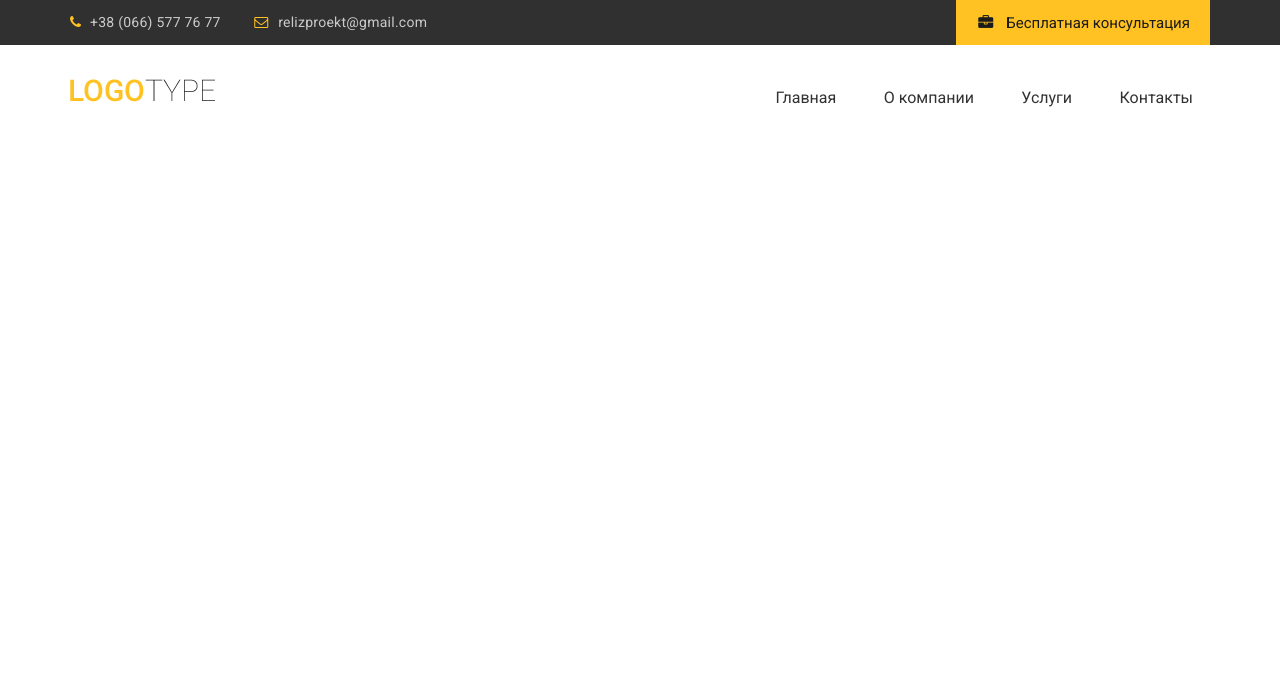
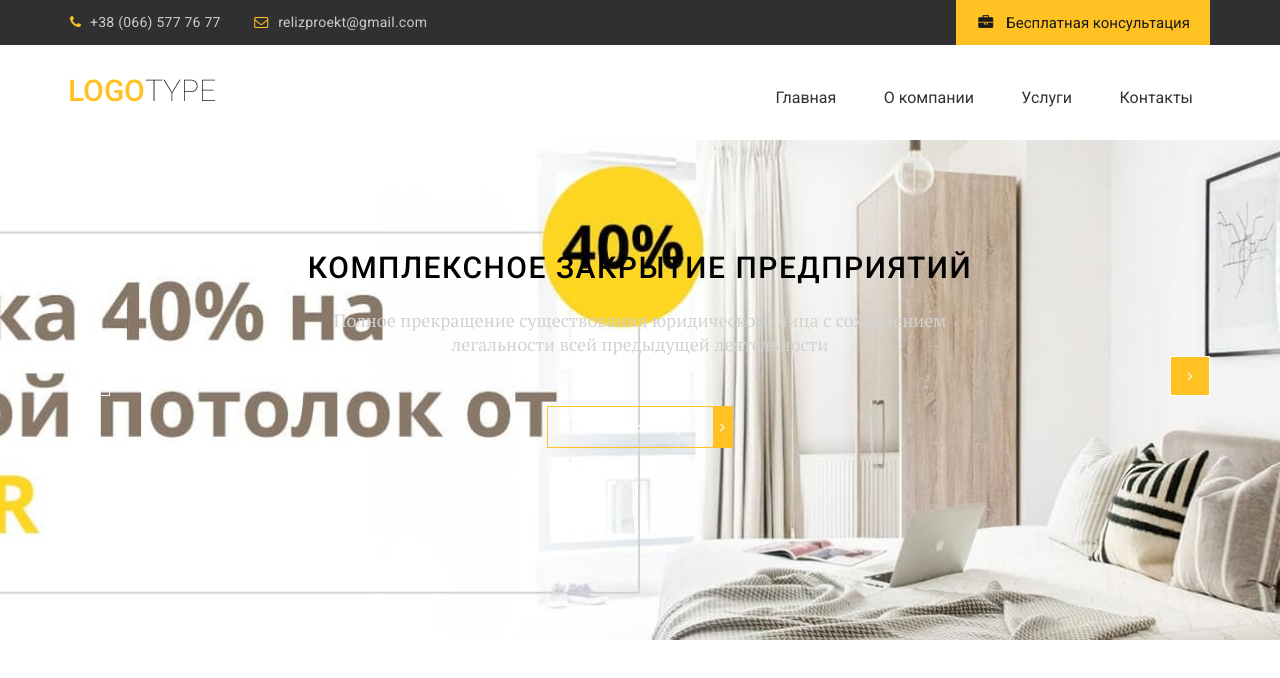
Before and after one commit to alpopkov/Site-layout, a plain HTML site: page index.html in a window 1280 px wide. Drawn offline with nearby package versions, Linux system fonts and the light colour scheme; files whose address does not match are found by name.

Commit message:
add all files header. files js (slider and title)

```diff
--- a/css/main.css
+++ b/css/main.css
@@ -127,3 +127,108 @@ header {
 .menu li + li { /*узнать*/
 	padding-left: 10px;
 }
+
+#modal {
+	display: none;
+}
+
+.slider {
+	background-image: url(../img/slider-fon.jpg);
+    background-repeat: no-repeat;
+    background-size: cover;
+    background-position: center;
+    min-height: 500px;
+}
+
+.slider__item-content {
+	text-align: center;
+	padding-top: 110px;
+	max-width: 665px;
+    margin: 0 auto;
+}
+
+.slider__title {
+	text-transform: uppercase;
+	font-size: 30px;
+	line-height: 36px;
+	color: black;
+	font-weight: 500;
+	letter-spacing: 1.5px;
+	margin-bottom: 22px;
+	font-family: 'Roboto', sans-serif;
+}
+
+.slider__text {
+	font-size: 18px;
+	line-height: 24px;
+	color: #d3d2d2;
+	margin-bottom: 50px;
+}
+
+.default-btn {
+    font-size: 14px;
+    line-height: 24px;
+    color: white;
+    font-weight: 500;
+    font-family: 'Roboto', sans-serif;
+    padding: 8px 30px 8px 24px;
+    border: 1px solid #ffc222;
+    border-right-width: 20px;
+    position: relative;
+    outline: none;
+}
+
+.default-btn:after {
+	content: "\f105";
+	font-family: 'icomoon';
+	position: absolute;
+	top: 50%;
+	transform: translateY(-50%);
+	right: -12px;
+}
+
+.slider__inner {
+	position: relative;
+}
+
+.slick-btn {
+	position: absolute;
+	top: 70%;
+	z-index: 3;
+	width: 40px;
+	height: 40px;
+	border: 1px solid #fff;
+	color: #fff;
+	cursor: pointer;
+	outline: none;
+	background-color: #ffc222;
+}
+
+.slick-btn.slick-disabled {
+	cursor: default;
+    background-color: transparent;
+}
+
+.slick-btn:before {
+    position: absolute;
+    top: 50%;
+    left: 50%;
+    transform: translate(-50%, -50%);
+    font-family: 'icomoon';
+}
+
+.slick-next:before {
+	content: "\f105";
+}
+
+.slick-prev:before {
+	content: "\f104";
+}
+
+.slick-next {
+    right: 0;
+}
+
+.slick-prev {
+	left: 0;
+}
--- /dev/null
+++ b/css/slick.css
@@ -0,0 +1,119 @@
+/* Slider */
+.slick-slider
+{
+    position: relative;
+
+    display: block;
+    box-sizing: border-box;
+
+    -webkit-user-select: none;
+       -moz-user-select: none;
+        -ms-user-select: none;
+            user-select: none;
+
+    -webkit-touch-callout: none;
+    -khtml-user-select: none;
+    -ms-touch-action: pan-y;
+        touch-action: pan-y;
+    -webkit-tap-highlight-color: transparent;
+}
+
+.slick-list
+{
+    position: relative;
+
+    display: block;
+    overflow: hidden;
+
+    margin: 0;
+    padding: 0;
+}
+.slick-list:focus
+{
+    outline: none;
+}
+.slick-list.dragging
+{
+    cursor: pointer;
+    cursor: hand;
+}
+
+.slick-slider .slick-track,
+.slick-slider .slick-list
+{
+    -webkit-transform: translate3d(0, 0, 0);
+       -moz-transform: translate3d(0, 0, 0);
+        -ms-transform: translate3d(0, 0, 0);
+         -o-transform: translate3d(0, 0, 0);
+            transform: translate3d(0, 0, 0);
+}
+
+.slick-track
+{
+    position: relative;
+    top: 0;
+    left: 0;
+
+    display: block;
+    margin-left: auto;
+    margin-right: auto;
+}
+.slick-track:before,
+.slick-track:after
+{
+    display: table;
+
+    content: '';
+}
+.slick-track:after
+{
+    clear: both;
+}
+.slick-loading .slick-track
+{
+    visibility: hidden;
+}
+
+.slick-slide
+{
+    display: none;
+    float: left;
+
+    height: 100%;
+    min-height: 1px;
+}
+[dir='rtl'] .slick-slide
+{
+    float: right;
+}
+.slick-slide img
+{
+    display: block;
+}
+.slick-slide.slick-loading img
+{
+    display: none;
+}
+.slick-slide.dragging img
+{
+    pointer-events: none;
+}
+.slick-initialized .slick-slide
+{
+    display: block;
+}
+.slick-loading .slick-slide
+{
+    visibility: hidden;
+}
+.slick-vertical .slick-slide
+{
+    display: block;
+
+    height: auto;
+
+    border: 1px solid transparent;
+}
+.slick-arrow.slick-hidden {
+    display: none;
+}
--- a/index.html
+++ b/index.html
@@ -7,6 +7,8 @@
     <link href="https://fonts.googleapis.com/css?family=PT+Serif|Roboto:400,500,700&display=swap&subset=cyrillic" rel="stylesheet">
     <link rel="stylesheet" href="css/normalize.css">
     <link rel="stylesheet" href="css/fonts.css">
+    <link rel="stylesheet" href="css/jquery.fancybox.min.css">
+    <link rel="stylesheet" href="css/slick.css">
     <link rel="stylesheet" href="css/main.css">
 </head>
 
@@ -17,7 +19,7 @@
             	<div class="header__contacts">
                 <a class="header__phone" href="tel:380665777677">+38 (066) 577 76 77</a>
                 <a class="header__email" href="#">relizproekt@gmail.com</a>
-                <a class="header__btn" href="#">Бесплатная консультация</a>
+                <a data-fancybox data-src="#modal" href="javascript:;" class="header__btn" href="#">Бесплатная консультация</a>
             </div>
             </div>
         </div>
@@ -41,6 +43,62 @@
             </div>
         </div>
     </header>
+    <section class="slider">
+      <div class="container">
+        <div class="slider__inner">
+    	  <div class="slider__item">
+    	    <div class="slider__item-content">
+    		  <div class="slider__title">
+    		    КОМПЛЕКСНОЕ ЗАКРЫТИЕ ПРЕДПРИЯТИЙ
+    		  </div>
+    		  <div class="slider__text">
+    			Полное прекращение существования юридического лица с сохранением легальности всей предыдущей деятельности
+    		  </div>
+    		  <a data-fancybox data-src="#modal" href="javascript:;" class="slider__btn default-btn">
+    		    Оставить заявку
+    	      </a>
+    		</div>
+    	  </div>
+    	  <div class="slider__item">
+    	    <div class="slider__item-content">
+    		  <div class="slider__title">
+    		    КОМПЛЕКСНОЕ ЗАКРЫТИЕ ПРЕДПРИЯТИЙ
+    		  </div>
+    		  <div class="slider__text">
+    			Полное прекращение существования юридического лица с сохранением легальности всей предыдущей деятельности
+    		  </div>
+    		  <a data-fancybox data-src="#modal" href="javascript:;" class="slider__btn default-btn">
+    		    Оставить заявку
+    	      </a>
+    		</div>
+    	  </div>
+    	  <div class="slider__item">
+    	    <div class="slider__item-content">
+    		  <div class="slider__title">
+    		    КОМПЛЕКСНОЕ ЗАКРЫТИЕ ПРЕДПРИЯТИЙ
+    		  </div>
+    		  <div class="slider__text">
+    			Полное прекращение существования юридического лица с сохранением легальности всей предыдущей деятельности
+    		  </div>
+    		  <a data-fancybox data-src="#modal" href="javascript:;" class="slider__btn default-btn">
+    		    Оставить заявку
+    	      </a>
+    		</div>
+    	  </div>
+        </div>
+      </div>
+    </section>
+
+        <div style="display: none;" id="modal">
+          <h2>Hello!</h2>
+          <p>You are awesome!</p>
+        </div>
+
+
+    <script src="https://ajax.googleapis.com/ajax/libs/jquery/3.4.1/jquery.min.js"></script>
+    <script src="js/jquery.fancybox.min.js"></script>
+    <script src="js/slick.min.js"></script>
+    <script src="js/main.js"></script>
 </body>
 
 </html>
--- /dev/null
+++ b/js/main.js
@@ -0,0 +1,13 @@
+$(function()  {
+
+$('.slider__inner').slick({
+	nextArrow: '<button type="button" class="slick-btn slick-next"></button>',
+	prevArrow: '<button type="button" class="slick-btn slick-prev"></button>',
+	infinite: false
+});
+
+
+
+
+
+});
```
Also changed, not shown: css/jquery.fancybox.min.css (added), img/slider-fon.jpg (added), img/slider-fon2.jpg (added), js/jquery.fancybox.min.js (added), js/slick.min.js (added).
